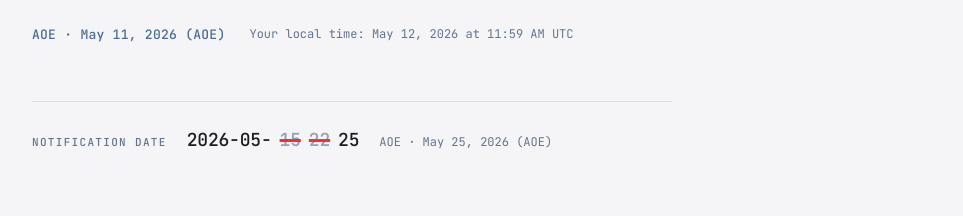
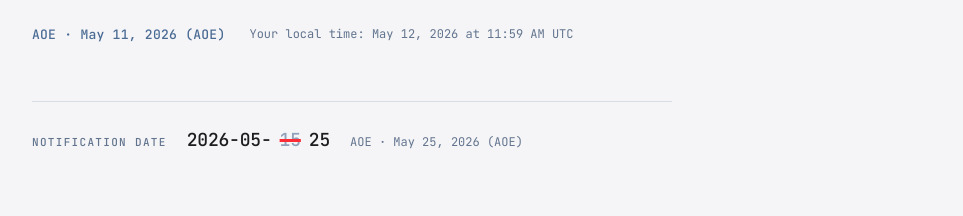
Before and after one commit to FAGEN-workshop/fagen-workshop.github.io, a Next.js app: page / in a window 1280 px wide. Shown: the part 4061-4277 px from the top of the page, without its empty margins (47-1010 px from the left). Built offline with nearby package versions, Linux system fonts and the light colour scheme.

Commit message:
Remove repeated notification old date

```diff
--- a/src/app/page.tsx
+++ b/src/app/page.tsx
@@ -207,7 +207,7 @@ export default function Home() {
                 <span className="font-mono text-[18px] font-medium tracking-[-0.01em] text-[#1d1d1f]">
                   <RescheduledDate
                     prefix="2026-05-"
-                    oldDay={["15", "22"]}
+                    oldDay="15"
                     newDay="25"
                   />
                 </span>
```
